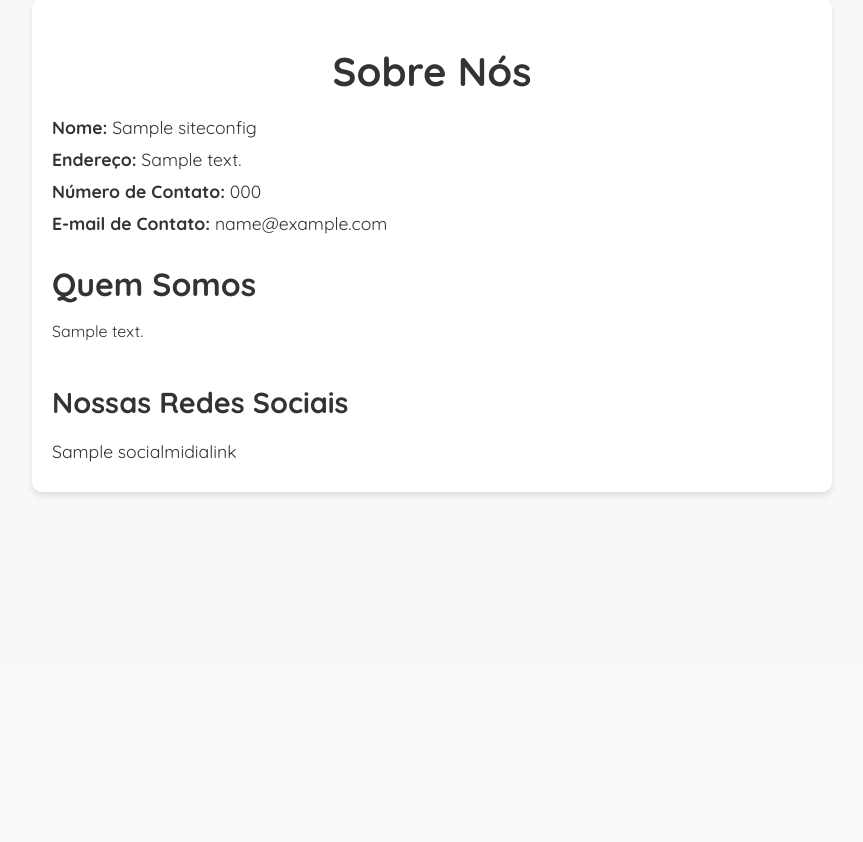
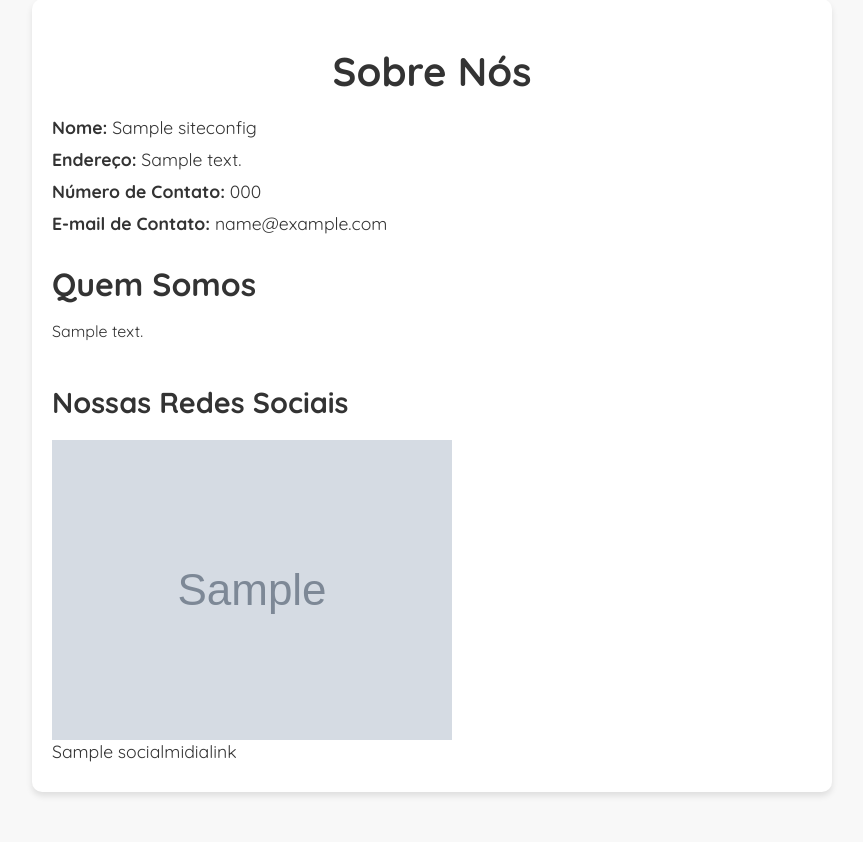
Before and after one commit to ThomasNicholas21/ProjetoEcommerce, a Django app: page /about/ in a window 1280 px wide. Shown: the part 131-973 px from the top of the page, without its empty margins (208-1071 px from the left). Before the commit the page ends 627 px from the top, so only its background shows below. Run offline with Django 4.2, Linux system fonts and the light colour scheme; tables that the repository leaves empty hold one stand-in row (values such as "Sample post"); grey boxes marked "Sample" are stand-in pictures.

Commit message:
feat: implementando variável social media juntamente as imagens

```diff
--- a/application/ecommerce/templates/ecommerce/about.html
+++ b/application/ecommerce/templates/ecommerce/about.html
@@ -18,21 +18,27 @@
 
         <div class="social-links">
             <h2>Nossas Redes Sociais</h2>
-            {% for socialmedia in site_config.socialmidialinks_set.all %}
             <ul>
+                {% for socialmedia in site_config.socialmidialinks_set.all %}
                 <li>
                     {% if socialmedia.new_tab %}
                     <a href="{{ socialmedia.urls }}" target="_blank">
-                        <link rel="shortcut icon" href="{{ socialmedia.socialmidiaicon }}"> {{ socialmedia.name }}
+                        <div class="social-media-item">
+                            <img src="{{ socialmedia.socialmidiaicon.url }}" alt="{{ socialmedia.name }}">
+                            <span>{{ socialmedia.name }}</span>
+                        </div>
                     </a>
                     {% else %}
-                    <a href="{{ socialmedia.urls }}" >
-                        <link rel="shortcut icon" href="{{ socialmedia.socialmidiaicon }}"> {{ socialmedia.name }}
+                    <a href="{{ socialmedia.urls }}">
+                        <div class="social-media-item">
+                            <img src="{{ socialmedia.socialmidiaicon.url }}" alt="{{ socialmedia.name }}">
+                            <span>{{ socialmedia.name }}</span>
+                        </div>
                     </a>
                     {% endif %}
                 </li>
+                {% endfor %}
             </ul>
-            {% endfor %}
         </div>
     </div>
 {% endblock content %}
```
